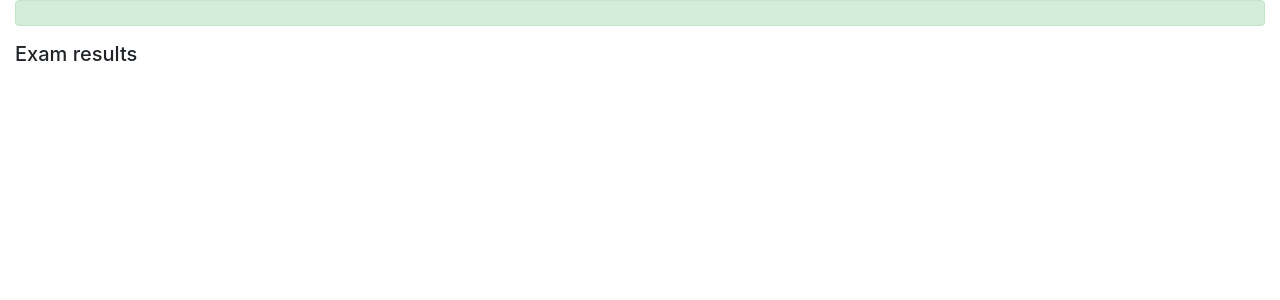
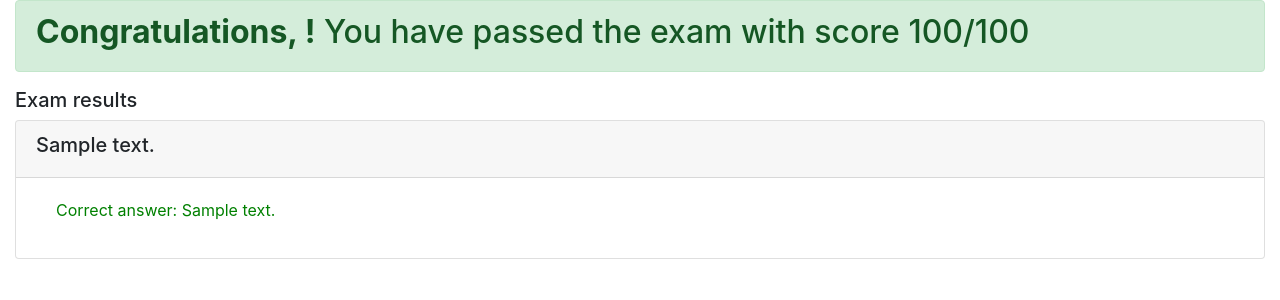
Before and after one commit to SteMorel/final_template, a Django app: page /onlinecourse/course/1/submission/1/result/ in a window 1280 px wide. Shown: the part 56-356 px from the top of the page. Run offline with Django 3.2, Linux system fonts and the light colour scheme; tables that the repository leaves empty hold one stand-in row (values such as "Sample post"); some libraries are stand-ins or nearby versions.

Commit message:
Final HTML for Course Exams

```diff
--- a/onlinecourse/templates/onlinecourse/exam_result_bootstrap.html
+++ b/onlinecourse/templates/onlinecourse/exam_result_bootstrap.html
@@ -38,18 +38,37 @@
 <div class="container-fluid">
     {% if grade > 80 %}
     <div class="alert alert-success">
-       <!--HINT Display passed info -->
+    <!--HINT Display Congrats and grade -->
+      <h2><b>Congratulations, {{user.username}}!</b> You have passed the exam with score {{grade}}/100</h2>
     </div>
     {% else %}
     <div class="alert alert-danger">
-            <!--HINT Display failed info -->
+    <!--HINT Display Sorry and grade -->
+        <h2><b>Failed</b> Sorry, {{user.username}}! You have failed the exam with score {{grade}}/100</h2>
     </div>
     <a class="btn btn-link text-danger" href="{% url 'onlinecourse:course_details' course.id %}">Re-test</a>
     {% endif %}
     <div class="card-columns-vertical mt-1">
         <h5 class="">Exam results</h5>
         <!--HINT Display exam results-->
+        <div class="card mt-1">
+        {% for question in course.question_set.all%}
+            <div class="card-header"><h5>{{question.question_text}}</h5></div>
+                <div class="card-body">
+                {% for choice in question.choice_set.all %}
+                    <div class="form-check">
+                        <label class="form-check-label">
+                        {% if choice.is_correct is True %}
+                            <p style="color: green;">Correct answer: {{choice.choice_text}}</p>
+                        {% else %}
+                            <p style="color: red;">Incorrect answer: {{choice.choice_text}}</p>
+                        {% endif %}
+                    </div>
+                {% endfor %}
+            </div>
+        {% endfor %}
     </div>
 </div>
+
 </body>
 </html>
```
Also changed, not shown: onlinecourse/templates/onlinecourse/course_detail_bootstrap.html (+19 -39 lines). Lines whose indentation alone changed are shown as unchanged.
